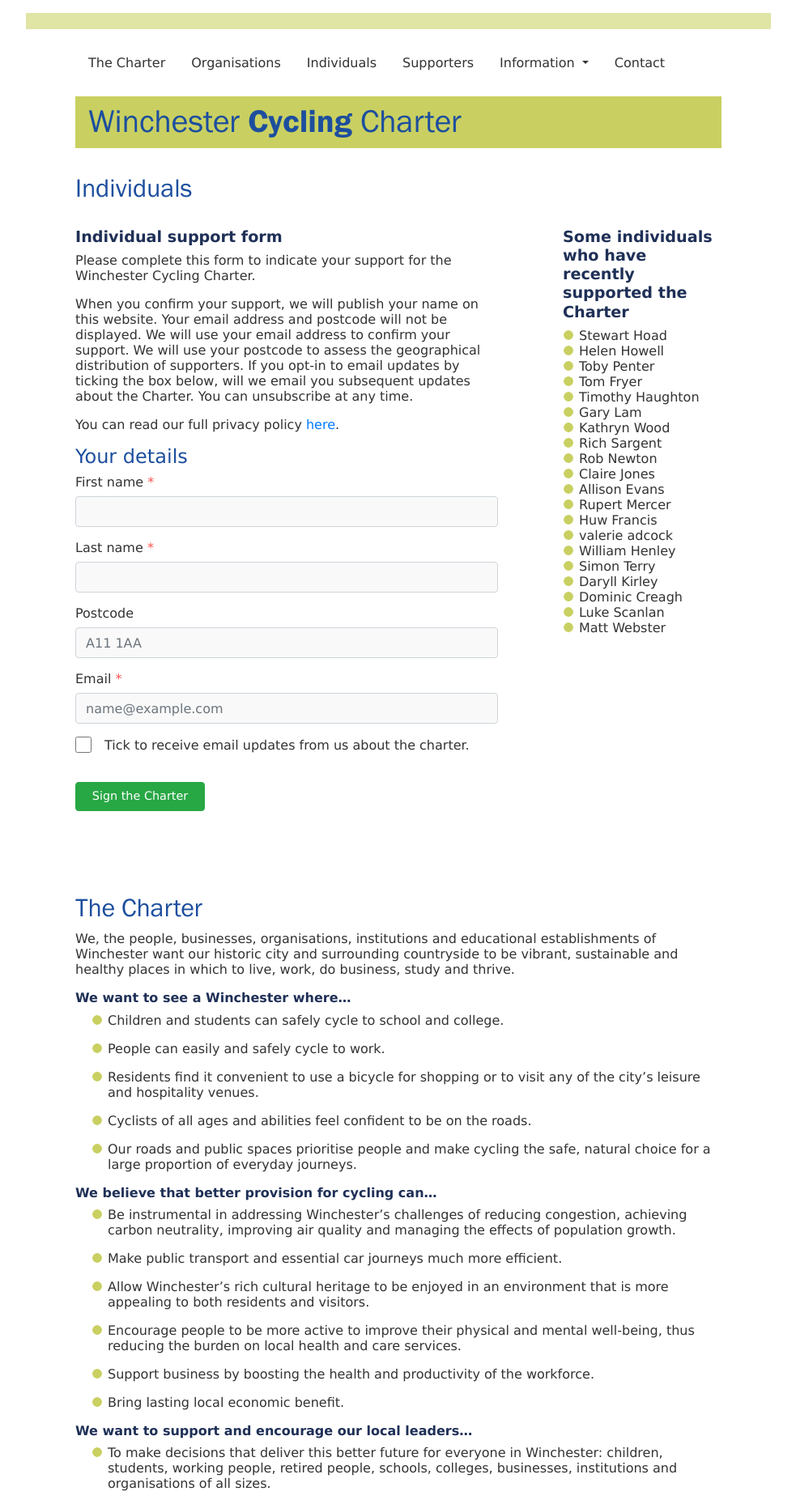
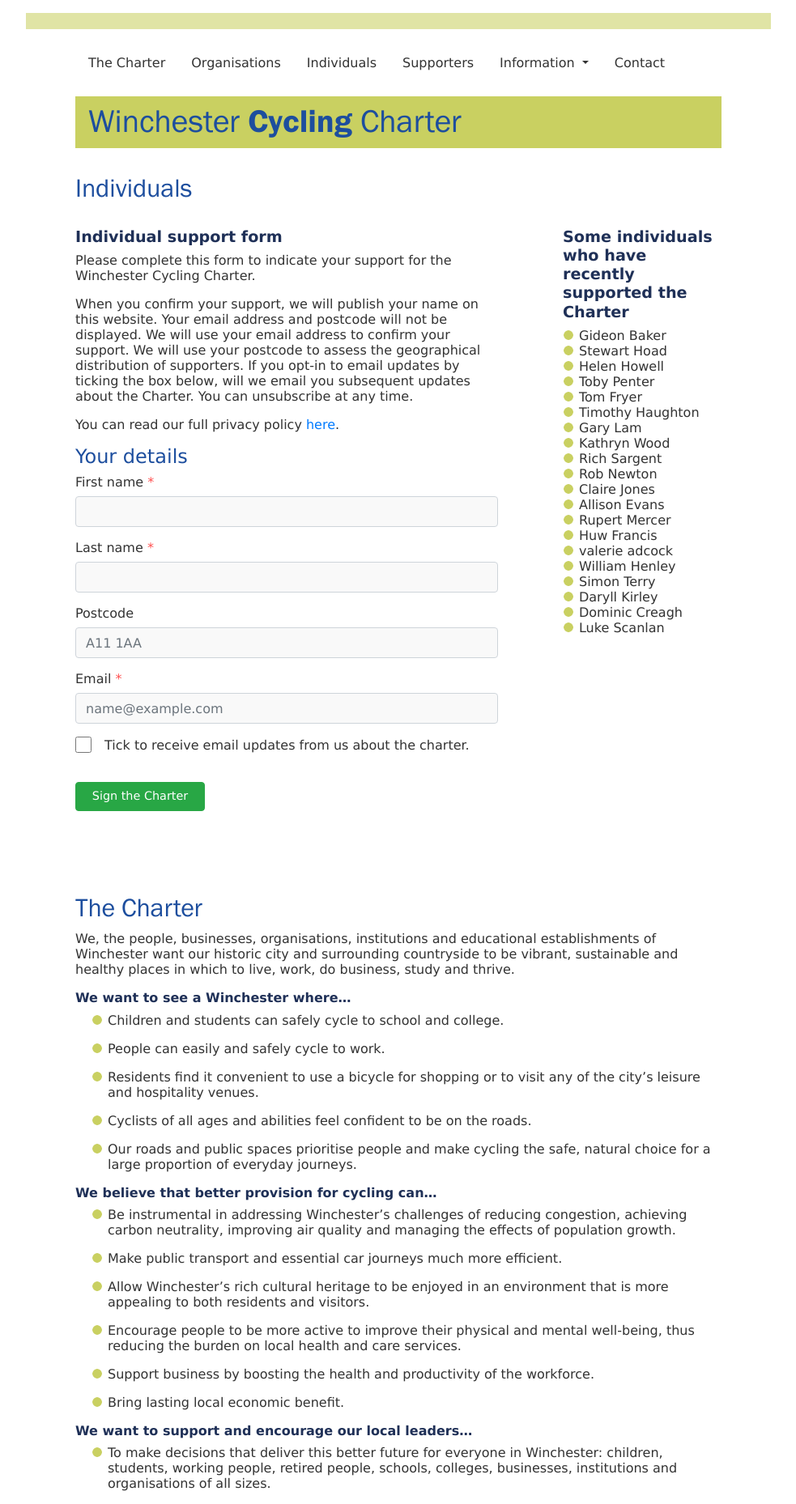
Before and after one commit to winchestercyclingcharter/winchestercyclingcharter.github.io, a Jekyll site: the page built from ind-page.md, in a window 1280 px wide. Shown: the whole page at 81% size, without its empty margins (148-1131 px from the left). Built offline with Jekyll 4.4.1, drawn with Linux system fonts in a browser that asks for light colours; nearby versions of some CDN libraries.

Commit message:
Update people.yml

```diff
--- a/_data/people.yml
+++ b/_data/people.yml
@@ -520,3 +520,4 @@
 - { lastname: adcock, firstname: valerie, dt: 20210705-102641-421053 }
 - { lastname: Hoad, firstname: Stewart, dt: 20210714-081217-655587 }
 - { lastname: Sargent, firstname: Rich, dt: 20210708-102436-388784 }
+- { lastname: Baker, firstname: Gideon, dt: 20210717-155216-370464 }
```
